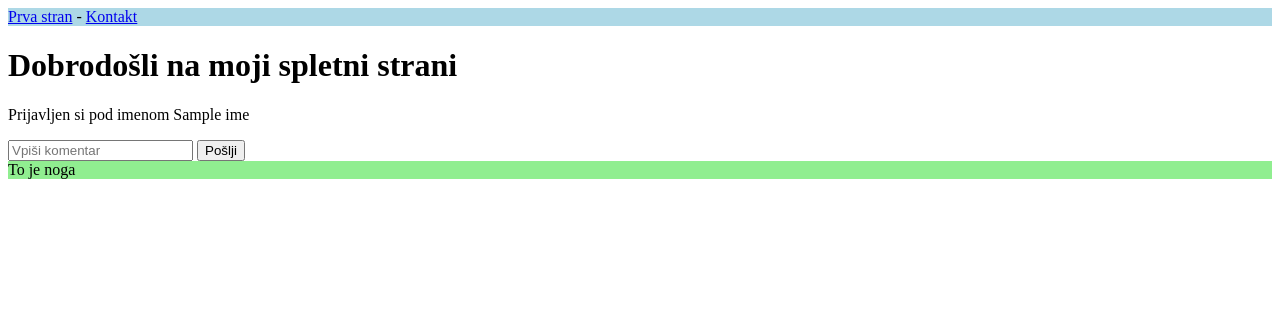
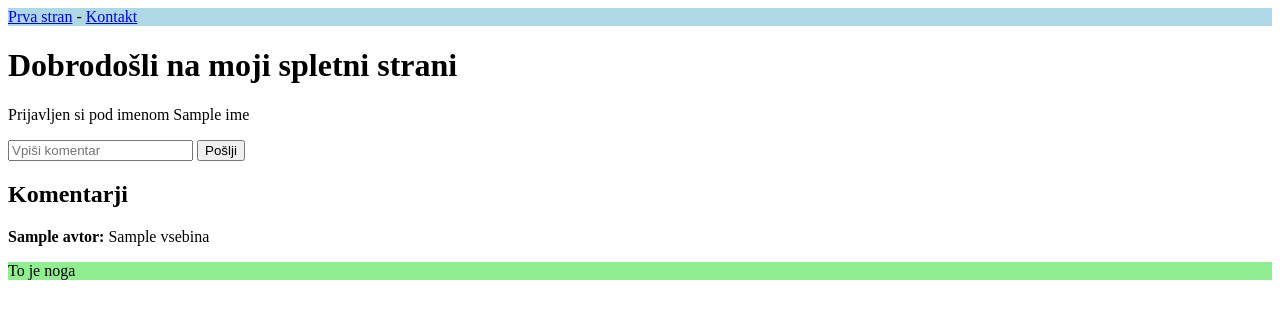
Before and after one commit to rok-povsic/SN-2019-4-predavanje16, a Flask app: template templates/prva_stran.html in a window 1280 px wide. Shown: the top 319 px of the page. Run offline with Flask 2, Linux system fonts and the light colour scheme; the template is opened without the code that fills it: most values are stand-ins (such as "Sample title", 1, 10 or a date in 2020).

Commit message:
Dodal shranjevanje komentarjev

```diff
--- a/main.py
+++ b/main.py
@@ -1,13 +1,18 @@
 from flask import Flask, render_template, request, redirect, make_response
+from modeli import Komentar, db
 
 app = Flask(__name__)
+db.create_all()
 
 
 @app.route("/")
 def prva_stran():
     ime = request.cookies.get("ime")
 
-    return render_template("prva_stran.html", ime=ime)
+    # Preberemo vse komentarje
+    komentarji = db.query(Komentar).all()
+
+    return render_template("prva_stran.html", ime=ime, komentarji=komentarji)
 
 
 @app.route("/kontakt")
@@ -41,6 +46,14 @@ def poslji_komentar():
 
     # Tukaj se bo komentar shranil v podatkovno bazo
 
+    komentar = Komentar(
+        avtor=request.cookies.get("ime"),
+        vsebina=vsebina_komentarja
+    )
+    db.add(komentar)
+
+    db.commit()
+
     return redirect("/")
 
 
--- a/modeli.py
+++ b/modeli.py
@@ -3,3 +3,9 @@ from sqla_wrapper import SQLAlchemy
 
 
 db = SQLAlchemy(os.getenv("DATABASE_URL", "sqlite:///podatkova-baza.sqlite"))
+
+
+class Komentar(db.Model):
+    id = db.Column(db.Integer, primary_key=True)
+    avtor = db.Column(db.String)
+    vsebina = db.Column(db.String)
--- a/templates/prva_stran.html
+++ b/templates/prva_stran.html
@@ -12,6 +12,14 @@
         <button type="submit">Pošlji</button>
     </form>
 
+    <h2>Komentarji</h2>
+
+    {% for komentar in komentarji %}
+    <p><strong>{{ komentar.avtor }}:</strong> {{ komentar.vsebina }}
+
+    </p>
+    {% endfor %}
+
 {% else %}
 
     <p>Prijavi se:</p>
```
Also changed, not shown: 1 other file.
